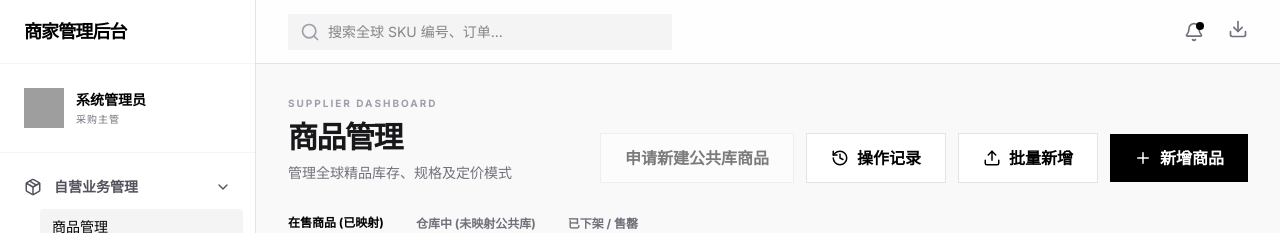
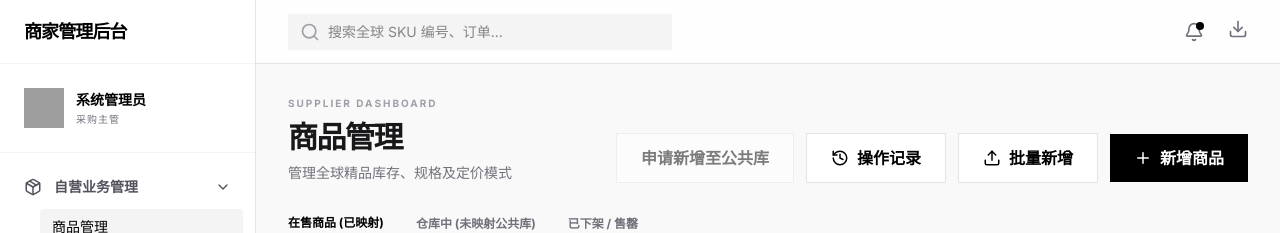
Before and after one commit to sheawhua-ai/TapTik1, a React (Vite) app: page / in a window 1280 px wide. Shown: the top 233 px of the page. Built offline with nearby package versions, Linux system fonts and the light colour scheme; grey boxes are pictures that could not be loaded.

Commit message:
feat: Update "create new public product" to "apply to public library"
Refactors UI text and component names to consistently use "apply to public library" instead of "create new public product". This change improves clarity and user understanding of the functionality.

```diff
--- a/src/components/BatchApplyCommonProductModal.tsx
+++ b/src/components/BatchApplyCommonProductModal.tsx
@@ -56,7 +56,7 @@ export function BatchApplyCommonProductModal({ isOpen, onClose, selectedIds, onS
         {/* Header */}
         <div className="flex justify-between items-center px-6 py-4 border-b border-zinc-200">
           <div>
-            <h2 className="text-lg font-black uppercase tracking-tight">批量申请新建公共库商品</h2>
+            <h2 className="text-lg font-black uppercase tracking-tight">批量申请新增至公共库</h2>
             <p className="text-xs text-zinc-500 mt-1">自动带入原商品的基础信息（价格与库存除外），请确认后提交</p>
           </div>
           <button onClick={onClose} className="text-zinc-400 hover:text-black transition-colors rounded-full p-2 hover:bg-zinc-100">
--- a/src/components/OfferToMarketplace.tsx
+++ b/src/components/OfferToMarketplace.tsx
@@ -243,9 +243,12 @@ export function OfferToMarketplace({ setActiveTab }: OfferToMarketplaceProps) {
                   </div>
                 </div>
 
-                <div className="p-6 border-t border-zinc-100 bg-zinc-50 flex justify-end gap-3">
-                  <button onClick={handleCloseManualMatch} className="px-6 py-2 text-sm font-bold text-zinc-600 hover:text-black transition-colors">取消</button>
-                  <button onClick={() => setSelectedPublicSpu('spu1')} className="bg-black text-white px-8 py-2 text-sm font-bold hover:bg-zinc-800 transition-colors">下一步：匹配 SKU</button>
+                <div className="p-6 border-t border-zinc-100 bg-zinc-50 flex justify-between items-center gap-3">
+                  <button className="px-6 py-2 text-sm font-bold border border-zinc-200 bg-white hover:bg-zinc-50 transition-colors">申请新增至公共库</button>
+                  <div className="flex gap-3">
+                    <button onClick={handleCloseManualMatch} className="px-6 py-2 text-sm font-bold text-zinc-600 hover:text-black transition-colors">取消</button>
+                    <button onClick={() => setSelectedPublicSpu('spu1')} className="bg-black text-white px-8 py-2 text-sm font-bold hover:bg-zinc-800 transition-colors">下一步：匹配 SKU</button>
+                  </div>
                 </div>
               </>
             ) : (
--- a/src/components/ProductManagement.tsx
+++ b/src/components/ProductManagement.tsx
@@ -51,7 +51,7 @@ export function ProductManagement() {
             }}
             title={activeListTab === 'in_warehouse' ? '' : '请先切换到"仓库中"进行公共库商品映射创建'}
           >
-            申请新建公共库商品
+            申请新增至公共库
           </button>
           <button
             onClick={() => setIsLogOpen(true)}
```
